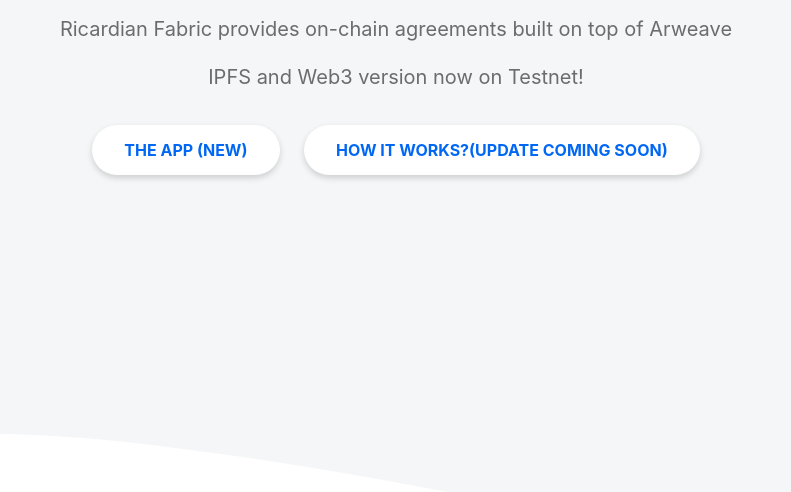
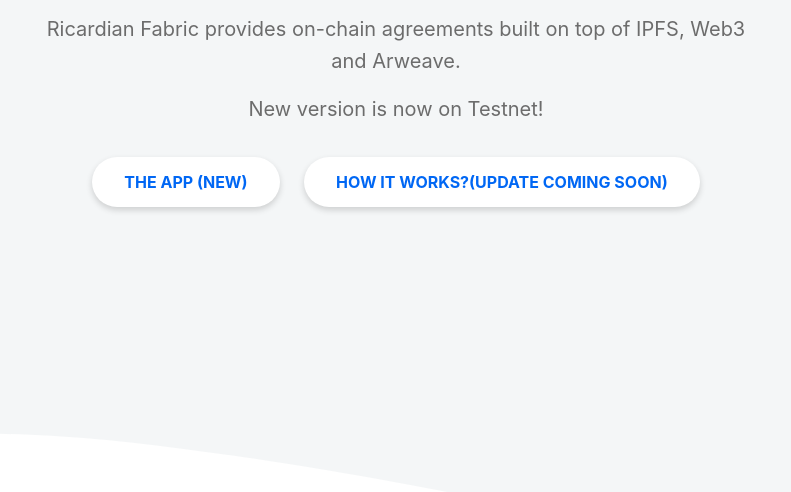
Before and after one commit to StrawberryChocolateFudge/RF-Landingpage, a website built with Parcel: page index.html in a window 1280 px wide. Shown: the part 308-800 px from the top of the page, without its empty margins (244-1035 px from the left). Built offline with nearby package versions, Linux system fonts and the light colour scheme; a web font is replaced by a local one.

Commit message:
changed text

```diff
--- a/index.html
+++ b/index.html
@@ -87,10 +87,10 @@
                   An agreement protocol for the new open web.
                 </h3>
                 <p class="text">
-                  Ricardian Fabric provides on-chain agreements built on top of Arweave
+                  Ricardian Fabric provides on-chain agreements built on top of IPFS, Web3 and Arweave.
                 </p>
                 <p class="text">
-                  IPFS and Web3 version now on Testnet!
+                  New version is now on Testnet!
                 </p>
                 <ul class="header-btn">
                   <li>
```
